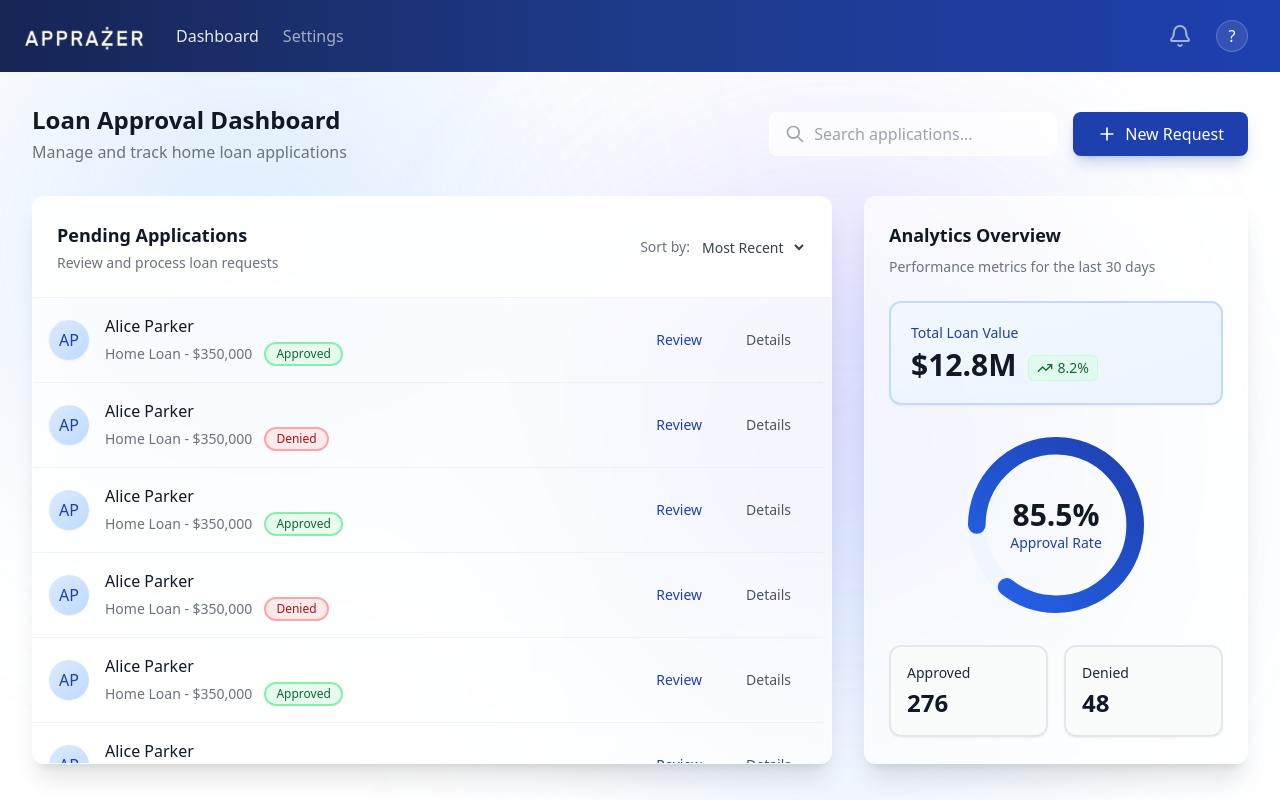
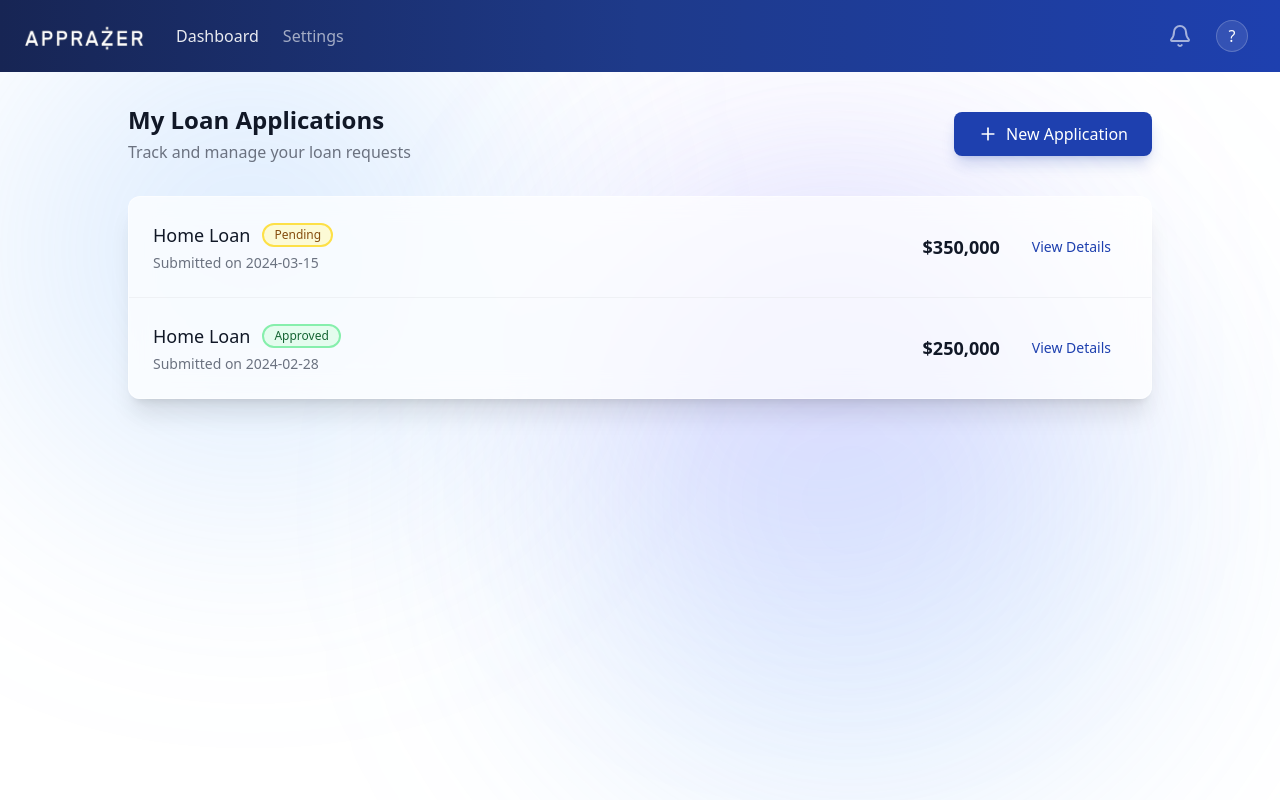
Before and after one commit to justinsiek/Apprazer, a Next.js app in the folder client/: page /dashboard in a window 1280 px wide. Built offline with nearby package versions, Linux system fonts and the light colour scheme.

Commit message:
added user page

```diff
--- a/client/pages/dashboard.js
+++ b/client/pages/dashboard.js
@@ -1,11 +1,192 @@
-import { useState } from 'react';
+import { useState, useEffect } from 'react';
 import Link from 'next/link';
 import { TrendingUp, Plus, Bell } from 'lucide-react';
 import Image from 'next/image';
 
 const Dashboard = () => {
-  const username = localStorage.getItem('username');
+  const [username, setUsername] = useState('');
+  const [isAdmin, setIsAdmin] = useState(false);
+  const [showRequestForm, setShowRequestForm] = useState(false);
+  const [userApplications, setUserApplications] = useState([
+    // Temporary mock data - replace with actual API calls
+    {
+      id: 1,
+      amount: 350000,
+      status: 'pending',
+      submittedDate: '2024-03-15',
+      type: 'Home Loan'
+    },
+    {
+      id: 2,
+      amount: 250000,
+      status: 'approved',
+      submittedDate: '2024-02-28',
+      type: 'Home Loan'
+    }
+  ]);
 
+  useEffect(() => {
+    const storedUsername = localStorage.getItem('username') || '';
+    setUsername(storedUsername);
+    setIsAdmin(storedUsername.toLowerCase() === 'admin');
+  }, []);
+
+  const handleSubmitRequest = (e) => {
+    e.preventDefault();
+    // Add API call logic here
+    const newApplication = {
+      id: userApplications.length + 1,
+      amount: parseFloat(e.target.amount.value),
+      status: 'pending',
+      submittedDate: new Date().toISOString().split('T')[0],
+      type: 'Home Loan'
+    };
+    setUserApplications([newApplication, ...userApplications]);
+    setShowRequestForm(false);
+  };
+
+  if (!isAdmin) {
+    return (
+      <div className="h-screen bg-white overflow-hidden relative">
+        {/* Background Blur Elements */}
+        <div className='absolute top-0 left-0 w-[500px] h-[500px] bg-blue-400/20 rounded-full mix-blend-multiply filter blur-[128px] animate-blob'></div>
+        <div className='absolute top-[20%] right-[20%] w-[400px] h-[400px] bg-purple-400/20 rounded-full mix-blend-multiply filter blur-[128px] animate-blob animation-delay-2000'></div>
+        <div className='absolute bottom-0 right-[10%] w-[600px] h-[600px] bg-blue-400/20 rounded-full mix-blend-multiply filter blur-[128px] animate-blob animation-delay-4000'></div>
+
+        {/* Navigation Bar - Reusing admin nav style */}
+        <nav className="relative z-10 flex items-center justify-between px-6 py-4 bg-gradient-to-r from-blue-950 via-blue-900 to-blue-800">
+          <div className="flex items-center space-x-8">
+            <Image src="/cutwhitelogo.gif" alt="Apprazer Logo" width={120} height={40} className="object-contain translate-y-0.5" />
+            <div className="flex space-x-6">
+              <Link href="/dashboard" className="text-white/90 font-medium">Dashboard</Link>
+              <Link href="/settings" className="text-white/60 hover:text-white/90">Settings</Link>
+            </div>
+          </div>
+          <div className="flex items-center space-x-4">
+            <button className="p-2 text-white/60 hover:text-white/90">
+              <Bell className="w-6 h-6" />
+            </button>
+            <div className="flex items-center space-x-2">
+              <div className="w-8 h-8 bg-white/10 backdrop-blur-sm rounded-full flex items-center justify-center text-white border border-white/20">
+                {username ? username.charAt(0).toUpperCase() : '?'}
+              </div>
+              <span className="text-white/90">{username}</span>
+            </div>
+          </div>
+        </nav>
+
+        {/* Main Content */}
+        <main className="relative z-10 flex-1 p-8">
+          <div className="max-w-5xl mx-auto">
+            {/* Header */}
+            <div className="flex justify-between items-center mb-8">
+              <div>
+                <h1 className="text-2xl font-semibold text-gray-900">My Loan Applications</h1>
+                <p className="text-gray-500 mt-1">Track and manage your loan requests</p>
+              </div>
+              <button
+                onClick={() => setShowRequestForm(true)}
+                className="h-11 px-6 bg-blue-800 text-white rounded-lg hover:bg-blue-900 transition-all duration-200 font-medium flex items-center shadow-lg shadow-blue-800/20"
+              >
+                <Plus className="w-5 h-5 mr-2" />
+                New Application
+              </button>
+            </div>
+
+            {/* Application Form Modal */}
+            {showRequestForm && (
+              <div className="fixed inset-0 bg-black/50 backdrop-blur-sm flex items-center justify-center z-50">
+                <div className="bg-white rounded-xl p-6 w-full max-w-md">
+                  <h2 className="text-xl font-semibold mb-4">New Loan Application</h2>
+                  <form onSubmit={handleSubmitRequest}>
+                    <div className="space-y-4">
+                      <div>
+                        <label className="block text-sm font-medium text-gray-700 mb-1">
+                          Loan Amount
+                        </label>
+                        <input
+                          type="number"
+                          name="amount"
+                          required
+                          className="w-full rounded-lg border border-gray-300 p-2.5"
+                          placeholder="Enter amount"
+                        />
+                      </div>
+                      <div>
+                        <label className="block text-sm font-medium text-gray-700 mb-1">
+                          Purpose
+                        </label>
+                        <textarea
+                          name="purpose"
+                          required
+                          rows={3}
+                          className="w-full rounded-lg border border-gray-300 p-2.5"
+                          placeholder="Briefly describe the purpose of your loan"
+                        />
+                      </div>
+                    </div>
+                    <div className="flex justify-end space-x-3 mt-6">
+                      <button
+                        type="button"
+                        onClick={() => setShowRequestForm(false)}
+                        className="px-4 py-2 text-sm font-medium text-gray-700 hover:bg-gray-50 rounded-lg"
+                      >
+                        Cancel
+                      </button>
+                      <button
+                        type="submit"
+                        className="px-4 py-2 text-sm font-medium text-white bg-blue-800 hover:bg-blue-900 rounded-lg"
+                      >
+                        Submit Application
+                      </button>
+                    </div>
+                  </form>
+                </div>
+              </div>
+            )}
+
+            {/* Applications List */}
+            <div className="bg-white/70 backdrop-blur-md rounded-xl border border-white/50 shadow-xl overflow-hidden">
+              <div className="divide-y divide-gray-200/50">
+                {userApplications.map((application) => (
+                  <div key={application.id} className="p-6 hover:bg-white/50 transition-colors">
+                    <div className="flex justify-between items-center">
+                      <div>
+                        <div className="flex items-center space-x-3">
+                          <h3 className="text-lg font-medium text-gray-900">
+                            {application.type}
+                          </h3>
+                          <span className={`
+                            inline-flex items-center px-2.5 py-0.5 rounded-full text-xs font-medium
+                            ${application.status === 'approved' ? 'bg-green-100/70 text-green-800 border-2 border-green-300' :
+                              application.status === 'denied' ? 'bg-red-100/70 text-red-800 border-2 border-red-300' :
+                              'bg-yellow-100/70 text-yellow-800 border-2 border-yellow-300'}
+                          `}>
+                            {application.status.charAt(0).toUpperCase() + application.status.slice(1)}
+                          </span>
+                        </div>
+                        <div className="mt-1 text-sm text-gray-500">
+                          Submitted on {application.submittedDate}
+                        </div>
+                      </div>
+                      <div className="flex items-center space-x-4">
+                        <div className="text-lg font-semibold text-gray-900">
+                          ${application.amount.toLocaleString()}
+                        </div>
+                        <button className="px-4 py-2 text-sm font-medium text-blue-800 hover:bg-blue-50/80 rounded-lg transition-colors">
+                          View Details
+                        </button>
+                      </div>
+                    </div>
+                  </div>
+                ))}
+              </div>
+            </div>
+          </div>
+        </main>
+      </div>
+    );
+  }
 
   return (
     <div className="h-screen bg-white overflow-hidden relative">
@@ -110,9 +291,6 @@ const Dashboard = () => {
                       </div>
                       <div className="flex items-center space-x-3">
                         <button className="px-4 py-2 text-sm font-medium text-blue-800 hover:bg-blue-50/80 rounded-lg transition-colors">
-                          Review
-                        </button>
-                        <button className="px-4 py-2 text-sm font-medium text-gray-600 hover:bg-gray-50/80 rounded-lg transition-colors">
                           Details
                         </button>
                       </div>
```
